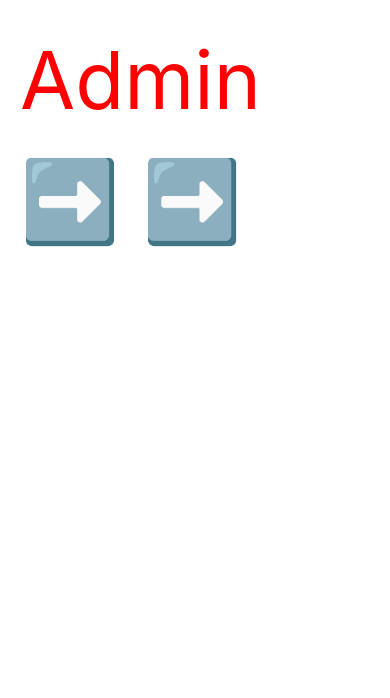
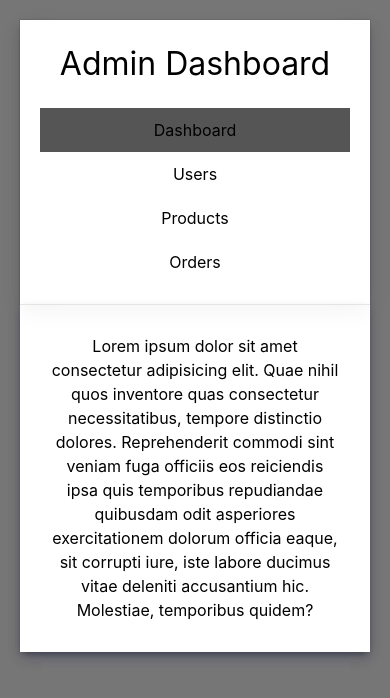
Before and after one commit to mdfaizan973/FashioZone, a React (Create React App) app in the folder fashion_zone/: page /adminpanel in a window 390 px wide. Shown: the top 698 px of the page. Built offline with nearby package versions, Linux system fonts and the light colour scheme.

Commit message:
able to make sash

```diff
--- a/fashion_zone/src/Pages/Admin.jsx
+++ b/fashion_zone/src/Pages/Admin.jsx
@@ -1,11 +1,28 @@
 import React from "react";
 import { Link as RouterLink } from "react-router-dom";
+import "./Styles/Admins.css";
 export default function Admin() {
   return (
     <div>
-      <RouterLink to="/faizan">
-        <h1 style={{ color: "red", fontSize: "5rem" }}>Admin ➡️ ➡️</h1>
-      </RouterLink>
+      <div id="main_container">
+        <div id="sidebar">
+          <h1>Admin Dashboard</h1>
+          <ul>
+            <li class="active">Dashboard</li>
+            <li>Users</li>
+            <li>Products</li>
+            <li>Orders</li>
+          </ul>
+        </div>
+        <div id="content">
+          Lorem ipsum dolor sit amet consectetur adipisicing elit. Quae nihil
+          quos inventore quas consectetur necessitatibus, tempore distinctio
+          dolores. Reprehenderit commodi sint veniam fuga officiis eos
+          reiciendis ipsa quis temporibus repudiandae quibusdam odit asperiores
+          exercitationem dolorum officia eaque, sit corrupti iure, iste labore
+          ducimus vitae deleniti accusantium hic. Molestiae, temporibus quidem?
+        </div>
+      </div>
     </div>
   );
 }
--- a/fashion_zone/src/Pages/Cards/Prosection.jsx
+++ b/fashion_zone/src/Pages/Cards/Prosection.jsx
@@ -65,6 +65,8 @@ export default function Prosection() {
   ];
   return (
     <>
+      <img src="https://sslimages.shoppersstop.com/sys-master/root/h34/h2b/30163268730910/Mini-Fashion%2C-Major-Savings_Strip-web_47638999376fj.jpg" />
+      ;
       <div id="maincard_divs">
         {products_Data.map((ele, i) => (
           <div class="cards">
@@ -77,70 +79,4 @@ export default function Prosection() {
   );
 }
 
-{
-  <img src="https://sslimages.shoppersstop.com/sys-master/root/h34/h2b/30163268730910/Mini-Fashion%2C-Major-Savings_Strip-web_47638999376fj.jpg" />;
-
-  let products_Data = [
-    {
-      image:
-        "https://olavi.in/cdn/shop/collections/Men_oversize_tshirt_540x.jpg?v=1673349126",
-      name: "MENS OVERSIZED TEES",
-      dis: "Olavi presents this classic red oversized t-shirt .....",
-    },
-    {
-      image:
-        "https://olavi.in/cdn/shop/collections/Women_oversize_540x.jpg?v=1673349166",
-      name: "WOMENS OVERSIZED TEES",
-      dis: "Olavi is a brand dedicated to provide classic products ....",
-    },
-    {
-      image:
-        "https://olavi.in/cdn/shop/collections/Mens_sweatshirt_540x.jpg?v=1673349105",
-      name: "MENS SWEET SHIRT",
-      dis: "A fabric that is breathable ! Crafted from 100% cotton fleece ...",
-    },
-    {
-      image:
-        "https://olavi.in/cdn/shop/collections/Women_crop_540x.jpg?v=1673349157",
-      name: "CROP TOP",
-      dis: "Perfect for summers ! A perfect crop top to have in your closet ... ",
-    },
-    {
-      image:
-        "https://rukminim1.flixcart.com/image/832/832/l3es13k0/track-pant/7/h/q/s-cargo-jerkyn-original-imagegqvz6zm5hrq.jpeg?q=70",
-      name: "MENS OVERSIZED TEES",
-      dis: "Olavi presents this classic red oversized t-shirt .....",
-    },
-    {
-      image:
-        "https://rukminim1.flixcart.com/image/832/832/l23mhzk0/t-shirt/c/f/f/m-ldt-003-swaggerjns-original-imagdgs7pgwwqyas.jpeg?q=70",
-      name: "WOMENS OVERSIZED TEES",
-      dis: "Olavi is a brand dedicated to provide classic products ....",
-    },
-    {
-      image:
-        "https://rukminim1.flixcart.com/image/832/832/xif0q/jean/7/h/n/30-gd-165-grey-old-jersey-original-imagqyq3bq4jggth.jpeg?q=70",
-      name: "CROP TOP",
-      dis: "Perfect for summers ! A perfect crop top to have in your closet ... ",
-    },
-    {
-      image:
-        "https://rukminim1.flixcart.com/image/832/832/xif0q/jean/y/t/y/42-gold-da-1101-single-button-gold-d-a-fashion-original-imagnkwj9rkc8srr.jpeg?q=70",
-      name: "MENS SWEET SHIRT",
-      dis: "A fabric that is breathable ! Crafted from 100% cotton fleece ...",
-    },
-    {
-      image:
-        "https://rukminim1.flixcart.com/image/832/832/l3khsi80/track-suit/1/5/t/xxl-tracksuit-5031grey-chrome-coral-original-imagenwqpgj6zqjr.jpeg?q=70",
-      name: "MENS SWEET SHIRT",
-      dis: "A fabric that is breathable ! Crafted from 100% cotton fleece ...",
-    },
-    {
-      image:
-        "https://rukminim1.flixcart.com/image/612/612/kxp0mfk0/track-suit/t/p/5/xxl-pltaw004grey-pretty-loving-thing-original-imaga36dszyn2kqg.jpeg?q=70",
-      name: "CROP TOP",
-      dis: "Perfect for summers ! A perfect crop top to have in your closet ... ",
-    },
-  ];
-}
 // Prosection
--- a/fashion_zone/src/Pages/Checkout.jsx
+++ b/fashion_zone/src/Pages/Checkout.jsx
@@ -8,7 +8,7 @@ export default function Checkout() {
     e.preventDefault();
     toast.success("Payment successful!");
     let r = setTimeout(() => {
-      window.location.href = "/";
+      window.location.href = "/home";
 
       return () => r;
     }, 2500);
--- /dev/null
+++ b/fashion_zone/src/Pages/Styles/Admins.css
@@ -0,0 +1,68 @@
+* {
+  margin: 0;
+  padding: 0;
+}
+body {
+  background-color: rgb(118, 118, 118) !important;
+}
+#main_container {
+  display: flex !important;
+  height: 100% !important;
+  background-color: rgb(255, 255, 255) !important;
+  text-align: center;
+  box-shadow: rgba(50, 50, 93, 0.25) 0px 6px 12px -2px,
+    rgba(0, 0, 0, 0.3) 0px 3px 7px -3px;
+}
+#sidebar {
+  height: 100% !important;
+  width: 20%;
+  color: #000000;
+  padding: 20px;
+  box-shadow: rgba(0, 0, 0, 0.05) 0px 6px 24px 0px,
+    rgba(0, 0, 0, 0.08) 0px 0px 0px 1px;
+}
+
+#content {
+  height: 100%;
+  width: 80%;
+  padding: 30px;
+  box-shadow: rgba(50, 50, 93, 0.25) 0px 6px 12px -2px,
+    rgba(0, 0, 0, 0.3) 0px 3px 7px -3px;
+}
+
+#sidebar h1 {
+  color: #000000;
+  text-align: center;
+  margin-bottom: 20px;
+  font-size: 2rem;
+}
+
+#sidebar ul {
+  list-style: none;
+  padding: 0;
+  margin: 0;
+}
+
+#sidebar li {
+  padding: 10px;
+  cursor: pointer;
+  transition: background-color 0.3s;
+}
+
+#sidebar li:hover {
+  background-color: #555;
+}
+
+#sidebar li.active {
+  background-color: #555;
+}
+@media screen and (min-width: 100px) and (max-width: 450px) {
+  #main_container {
+    display: flex !important;
+    flex-direction: column;
+  }
+  #sidebar,
+  #content {
+    width: 100%;
+  }
+}
```
